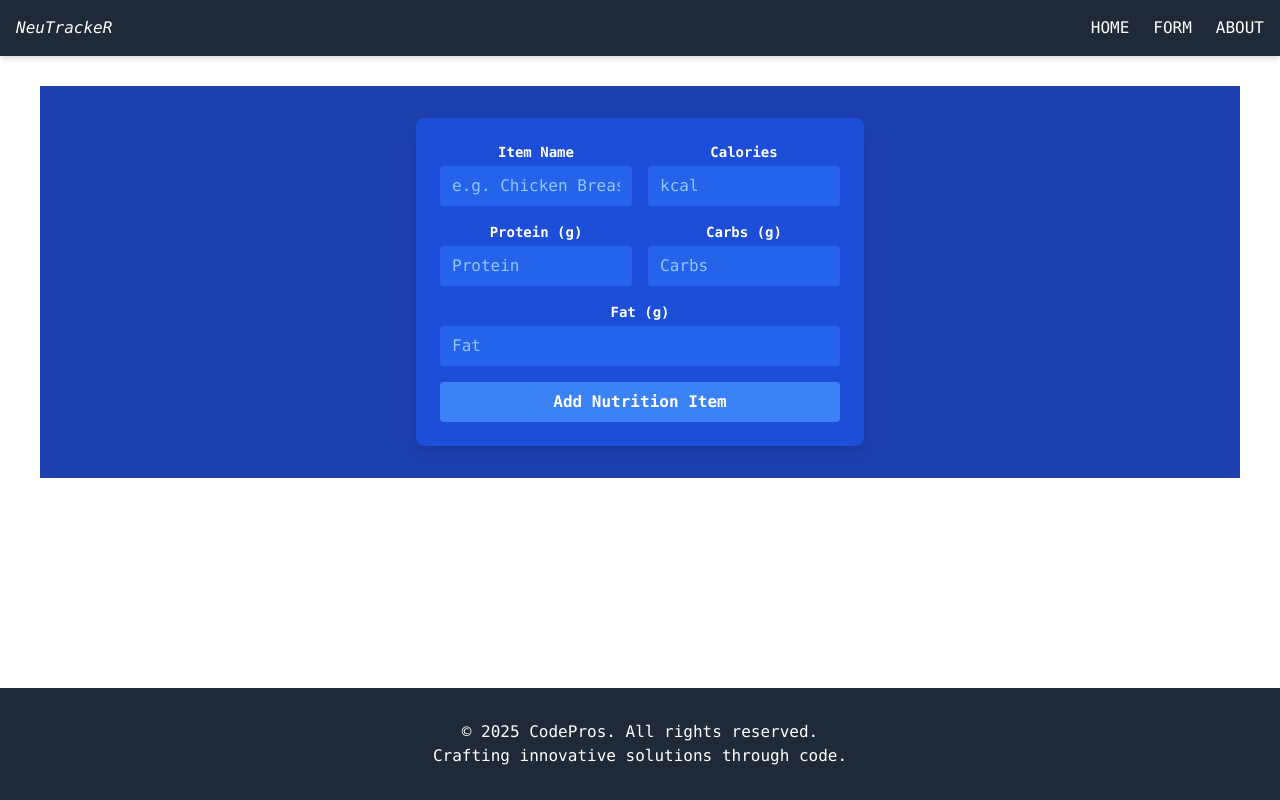
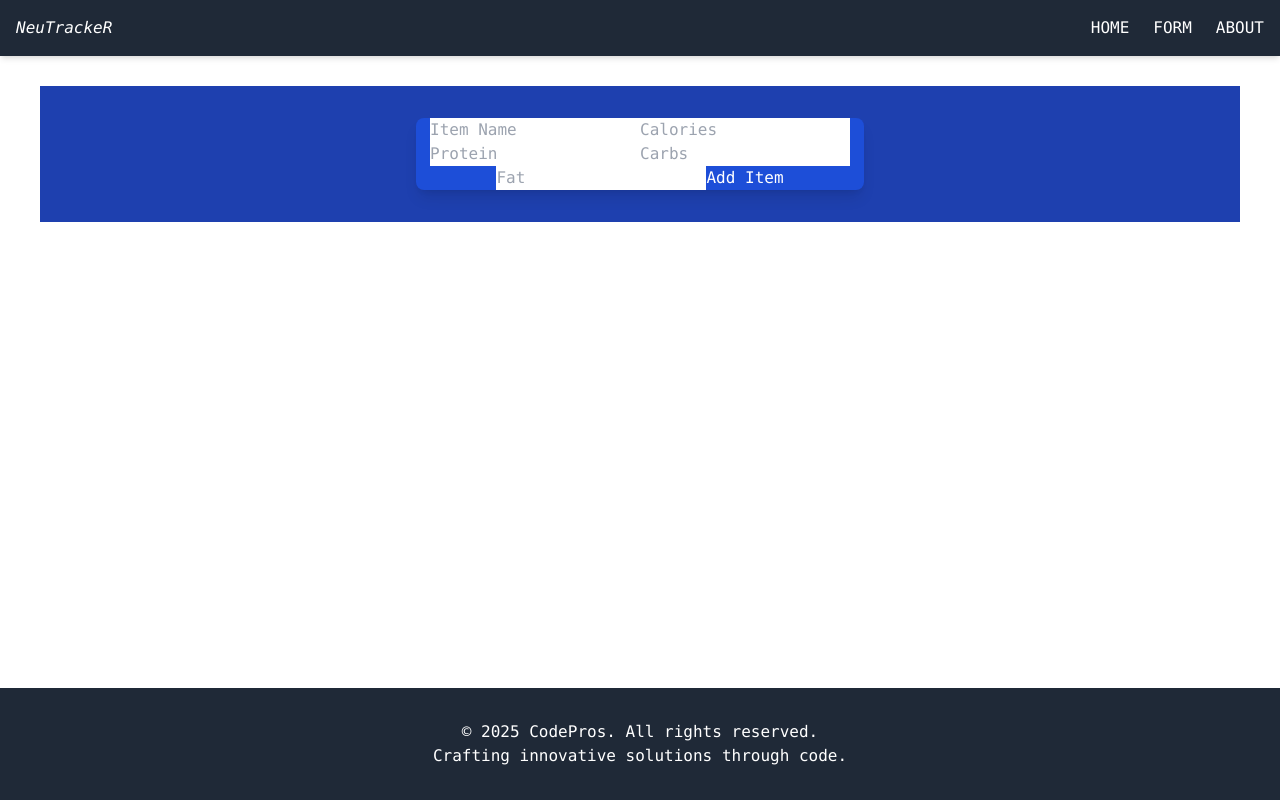
Before and after one commit to daganeabdul/Nutrition-meter-application, a React (Create React App) app: page /form in a window 1280 px wide. Built offline with nearby package versions, Linux system fonts and the light colour scheme; data requests are answered from the project's data file.

Commit message:
styling the parent div

```diff
--- a/src/Pages/MealForm.js
+++ b/src/Pages/MealForm.js
@@ -1,94 +1,28 @@
-// export default function MealForm({ currentNutrition, handleChange, handleSubmit }) {
-//     return (
-//         <div>
-//             <form onSubmit={(e) => handleSubmit(e)}>
-//                 <div className="">
-//                     <input
-//                         className=""
-//                         type="text"
-//                         name="itemName"
-//                         value={currentNutrition.itemName}
-//                         onChange={handleChange}
-//                         placeholder="Item Name"
-//                         required
-//                     />
-//                     <input
-//                         type="number"
-//                         name="calories"
-//                         value={currentNutrition.calories}
-//                         onChange={handleChange}
-//                         placeholder="Calories"
-//                         required
-//                     />
-//                 </div>
-//                 <div>
-//                     <input
-//                         type="number"
-//                         name="protein"
-//                         value={currentNutrition.protein}
-//                         onChange={handleChange}
-//                         placeholder="Protein"
-//                         required
-//                     />
-//                     <input
-//                         type="number"
-//                         name="carbs"
-//                         value={currentNutrition.carbs}
-//                         onChange={handleChange}
-//                         placeholder="Carbs"
-//                         required
-//                     />
-//                 </div>
-//                 <input
-//                     type="number"
-//                     name="fat"
-//                     value={currentNutrition.fat}
-//                     onChange={handleChange}
-//                     placeholder="Fat"
-//                     required
-//                 />
-//                 <button>Add Item</button>
-//             </form>
-//         </div>
-//     );
-// }
-
 export default function MealForm({ currentNutrition, handleChange, handleSubmit }) {
     return (
-        <div className="max-w-md mx-auto bg-blue-700 p-6 rounded-lg shadow-lg">
-            <form onSubmit={handleSubmit} className="space-y-4">
-                <div className="grid grid-cols-2 gap-4">
-                    <div>
-                        <label className="block text-white text-sm font-bold mb-1">Item Name</label>
+        <div className="max-w-md mx-auto bg-blue-700 rounded-lg shadow-lg">
+            <form onSubmit={(e) => handleSubmit(e)}>
+                <div className="">
                     <input
-                            className="w-full px-3 py-2 rounded bg-blue-600 text-white placeholder-blue-300 focus:outline-none focus:ring-2 focus:ring-blue-400"
+                        className=""
                         type="text"
                         name="itemName"
                         value={currentNutrition.itemName}
                         onChange={handleChange}
-                            placeholder="e.g. Chicken Breast"
+                        placeholder="Item Name"
+                        required
+                    />
+                    <input
+                        type="number"
+                        name="calories"
+                        value={currentNutrition.calories}
+                        onChange={handleChange}
+                        placeholder="Calories"
                         required
                     />
                 </div>
                 <div>
-                        <label className="block text-white text-sm font-bold mb-1">Calories</label>
                     <input
-                            className="w-full px-3 py-2 rounded bg-blue-600 text-white placeholder-blue-300 focus:outline-none focus:ring-2 focus:ring-blue-400"
-                            type="number"
-                            name="calories"
-                            value={currentNutrition.calories}
-                            onChange={handleChange}
-                            placeholder="kcal"
-                            required
-                        />
-                    </div>
-                </div>
-
-                <div className="grid grid-cols-2 gap-4">
-                    <div>
-                        <label className="block text-white text-sm font-bold mb-1">Protein (g)</label>
-                        <input
-                            className="w-full px-3 py-2 rounded bg-blue-600 text-white placeholder-blue-300 focus:outline-none focus:ring-2 focus:ring-blue-400"
                         type="number"
                         name="protein"
                         value={currentNutrition.protein}
@@ -96,11 +30,7 @@ export default function MealForm({ currentNutrition, handleChange, handleSubmit
                         placeholder="Protein"
                         required
                     />
-                    </div>
-                    <div>
-                        <label className="block text-white text-sm font-bold mb-1">Carbs (g)</label>
                     <input
-                            className="w-full px-3 py-2 rounded bg-blue-600 text-white placeholder-blue-300 focus:outline-none focus:ring-2 focus:ring-blue-400"
                         type="number"
                         name="carbs"
                         value={currentNutrition.carbs}
@@ -109,12 +39,7 @@ export default function MealForm({ currentNutrition, handleChange, handleSubmit
                         required
                     />
                 </div>
-                </div>
-
-                <div>
-                    <label className="block text-white text-sm font-bold mb-1">Fat (g)</label>
                 <input
-                        className="w-full px-3 py-2 rounded bg-blue-600 text-white placeholder-blue-300 focus:outline-none focus:ring-2 focus:ring-blue-400"
                     type="number"
                     name="fat"
                     value={currentNutrition.fat}
@@ -122,14 +47,7 @@ export default function MealForm({ currentNutrition, handleChange, handleSubmit
                     placeholder="Fat"
                     required
                 />
-                </div>
-
-                <button
-                    type="submit"
-                    className="w-full bg-blue-500 hover:bg-blue-600 text-white font-bold py-2 px-4 rounded focus:outline-none focus:ring-2 focus:ring-blue-400 transition duration-150 mt-4"
-                >
-                    Add Nutrition Item
-                </button>
+                <button>Add Item</button>
             </form>
         </div>
     );
```
Lines whose indentation alone changed are shown as unchanged.
